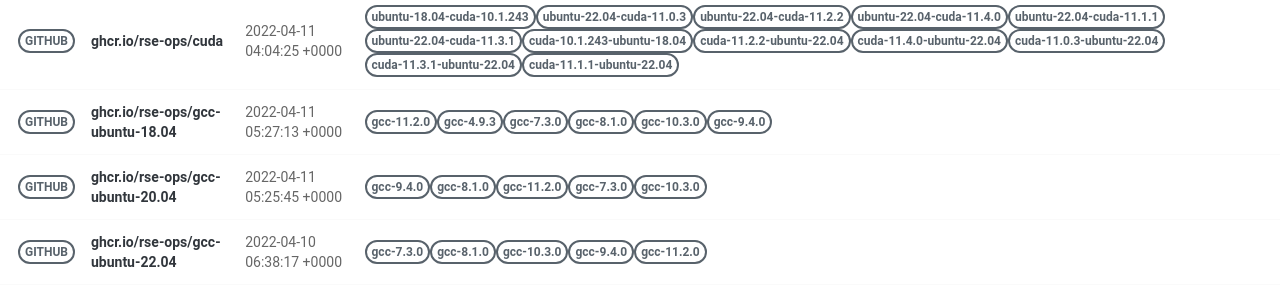
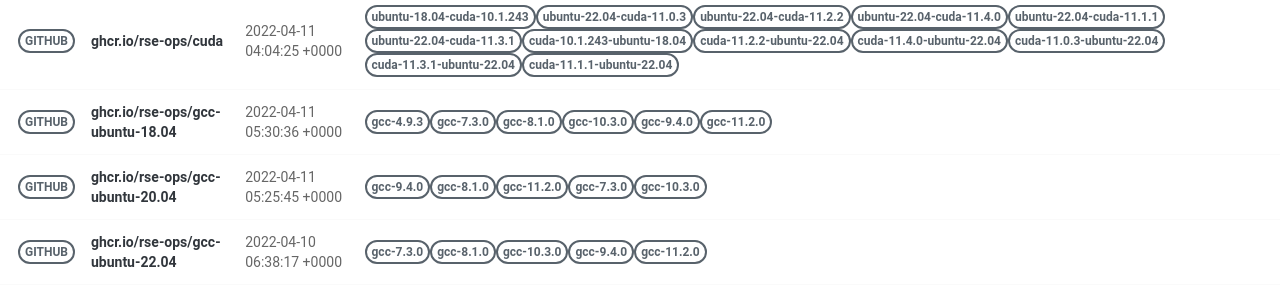
Before and after one commit to rse-ops/docker-images, a Jekyll site: the page built from pages/index.md, in a window 1280 px wide. Shown: the part 502-801 px from the top of the page. Built offline with Jekyll 4.4.1, drawn with Linux system fonts in a browser that asks for light colours; nearby versions of some CDN libraries.

Commit message:
Automated push to update library 2022-04-11

```diff
--- a/_library/ghcr.io-rse-ops-gcc-ubuntu-18.04.md
+++ b/_library/ghcr.io-rse-ops-gcc-ubuntu-18.04.md
@@ -1,14 +1,11 @@
 ---
 layout: container
 name: ghcr.io/rse-ops/gcc-ubuntu-18.04
-updated_at: 2022-04-11 05:27:13.804401
+updated_at: 2022-04-11 05:30:36.560993
 
 
 container_url: https://github.com/orgs/rse-ops/packages/container/package/gcc-ubuntu-18.04
 versions:
- - tag: gcc-11.2.0
-   dockerfile: https://github.com/rse-ops/docker-images/blob/main/ubuntu/gcc/Dockerfile
-   manifest: https://crane.ggcr.dev/manifest/ghcr.io/rse-ops/gcc-ubuntu-18.04:gcc-11.2.0
  - tag: gcc-4.9.3
    dockerfile: https://github.com/rse-ops/docker-images/blob/main/ubuntu/gcc/Dockerfile
    manifest: https://crane.ggcr.dev/manifest/ghcr.io/rse-ops/gcc-ubuntu-18.04:gcc-4.9.3
```
Also changed, not shown: other parts of _library/ghcr.io-rse-ops-gcc-ubuntu-18.04.md (+3 -0 lines).
